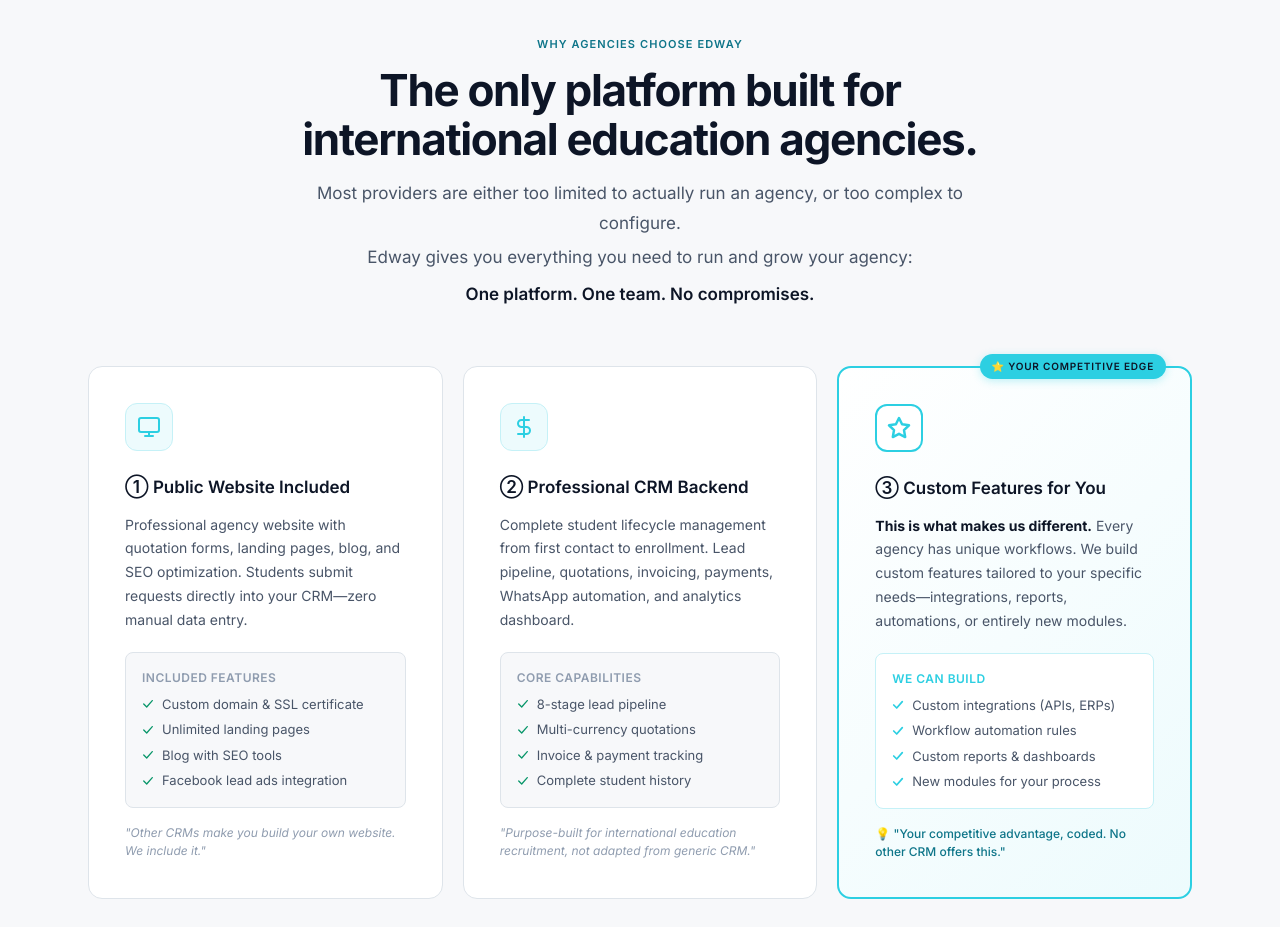
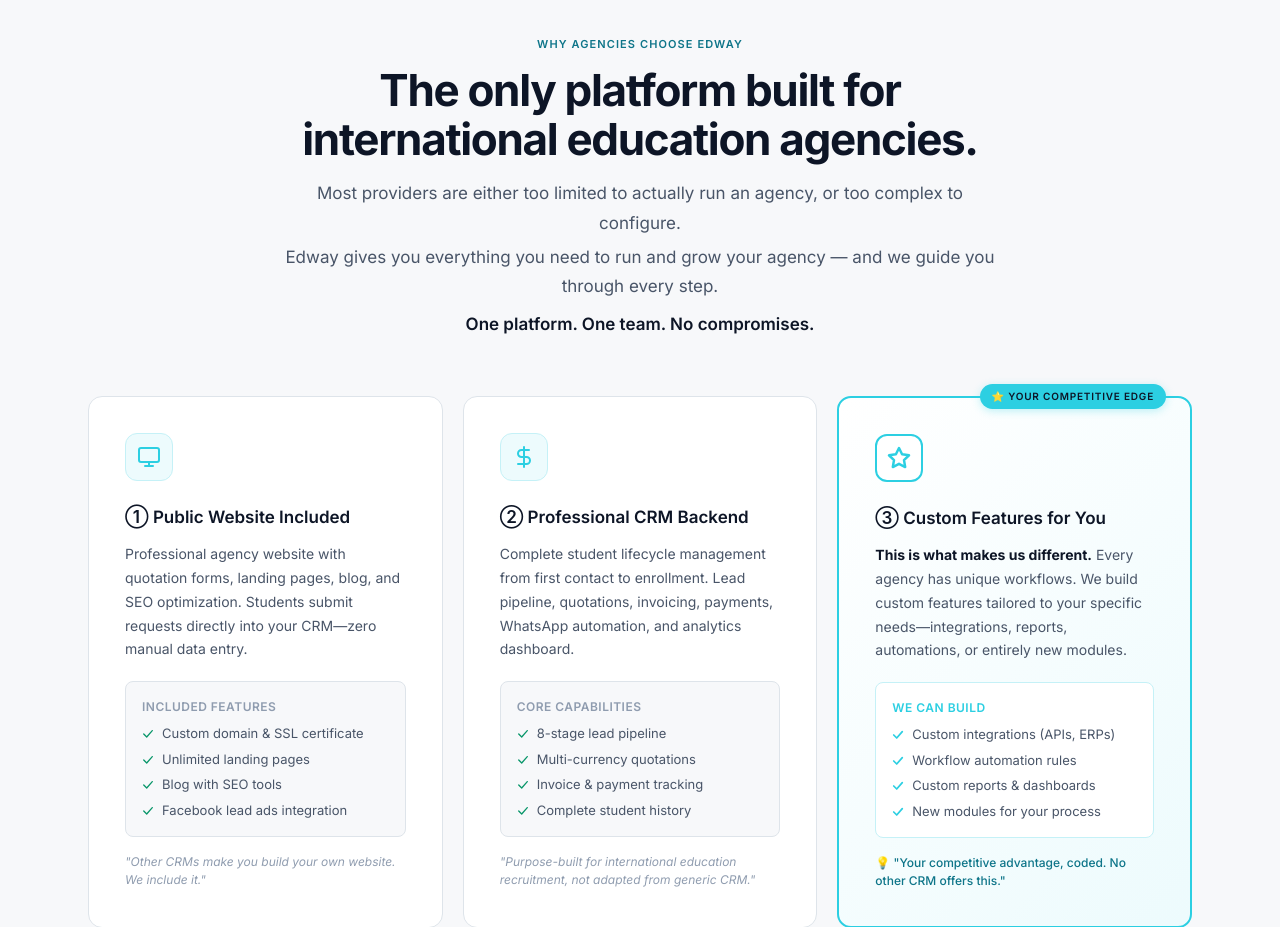
Before and after one commit to hernansaa/edway-web, a Django app: template src/apps/marketing/templates/marketing/home.html in a window 1280 px wide. Shown: the part 1840-2767 px from the top of the page. Run offline with Django 5.2, Linux system fonts and the light colour scheme; the template is opened without the code that fills it, so the values that code supplies are empty; style sheets or scripts are compiled from the project's sources.

Commit message:
Add guidance/we-accompany message to Why agencies

```diff
--- a/src/apps/marketing/templates/marketing/home.html
+++ b/src/apps/marketing/templates/marketing/home.html
@@ -145,7 +145,7 @@
                 Most providers are either too limited to actually run an agency, or too complex to configure.
             </p>
             <p style="font-size:17px;color:var(--text-body);line-height:1.75;margin-top:4px;">
-                Edway gives you everything you need to run and grow your agency:
+                Edway gives you everything you need to run and grow your agency — and we guide you through every step.
             </p>
             <p style="font-size:17px;font-weight:600;color:var(--text-heading);line-height:1.75;margin-top:8px;">
                 One platform. One team. No compromises.
```
